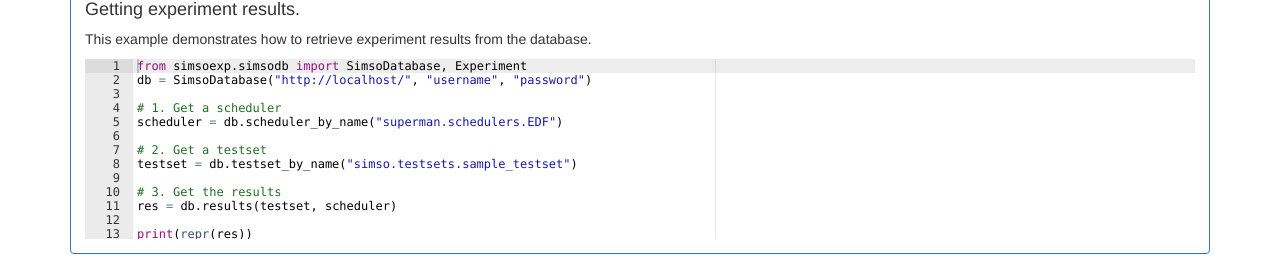
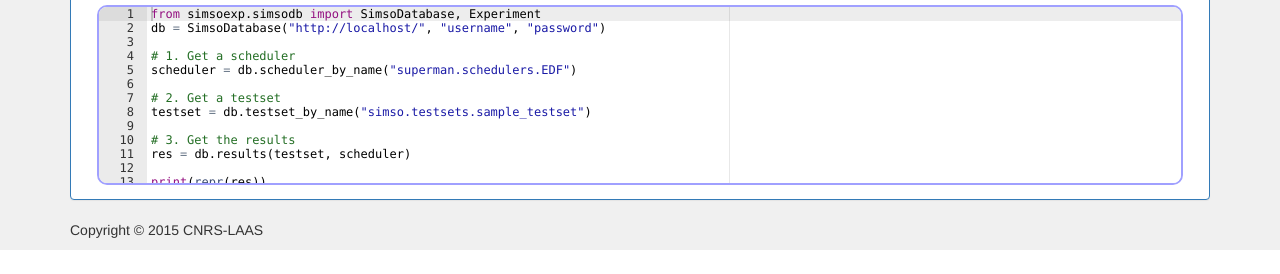
Before and after one commit to Scriptopathe/simso-exp, a Django app: page / in a window 1280 px wide. Shown: the part 2470-2744 px from the top of the page. After the commit the page ends 2720 px from the top, so only its background shows below. Run offline with Django 3.2, Linux system fonts and the light colour scheme; the visitor is signed in with stand-in values (Sample User, id 1); parts of the project's set-up code (start-up, migrations or seed data) failed here and were passed over; some libraries are stand-ins or nearby versions.

Commit message:
Corrected a typo that prevented css files from loading correctly

```diff
--- a/simsoexp/templates/index.html
+++ b/simsoexp/templates/index.html
@@ -5,9 +5,9 @@
 	<script src="{% static 'jquery.min.js' %}"></script>
 	<script src="https://maxcdn.bootstrapcdn.com/bootstrap/3.3.5/js/bootstrap.min.js"></script>
 	<link rel="stylesheet" href="https://maxcdn.bootstrapcdn.com/bootstrap/3.3.5/css/bootstrap.min.css"/>
-	<link rel="stylesheet" type="text/css" src="{% static 'fileinput.min.css' %}"/>
-	<link rel="stylesheet" type="text/css" src="{% static 'bootstrap-switch.min.css' %}"/>
-	<link rel="stylesheet" type="text/css" src="{% static 'style.css' %}" />
+	<link rel="stylesheet" type="text/css" href="{% static 'fileinput.min.css' %}"/>
+	<link rel="stylesheet" type="text/css" href="{% static 'bootstrap-switch.min.css' %}"/>
+	<link rel="stylesheet" type="text/css" href="{% static 'style.css' %}" />
 	<script src="{% static 'fileinput.min.js' %}"></script>
 	<script src="{% static 'bootstrap-switch.min.js' %}"></script>
 </head>
@@ -92,7 +92,11 @@
 		{% block content %}
 		{% endblock %}
 	</div>
-
+	<div class="container">
+		<p class="footer">
+			Copyright © 2015 CNRS-LAAS
+		</p>
+	</div>
 	<script>
 		$.get("{% url 'simsoexp.views.unread_notifications_count' %}", function(data) {
 			var value = parseInt(data);
```
